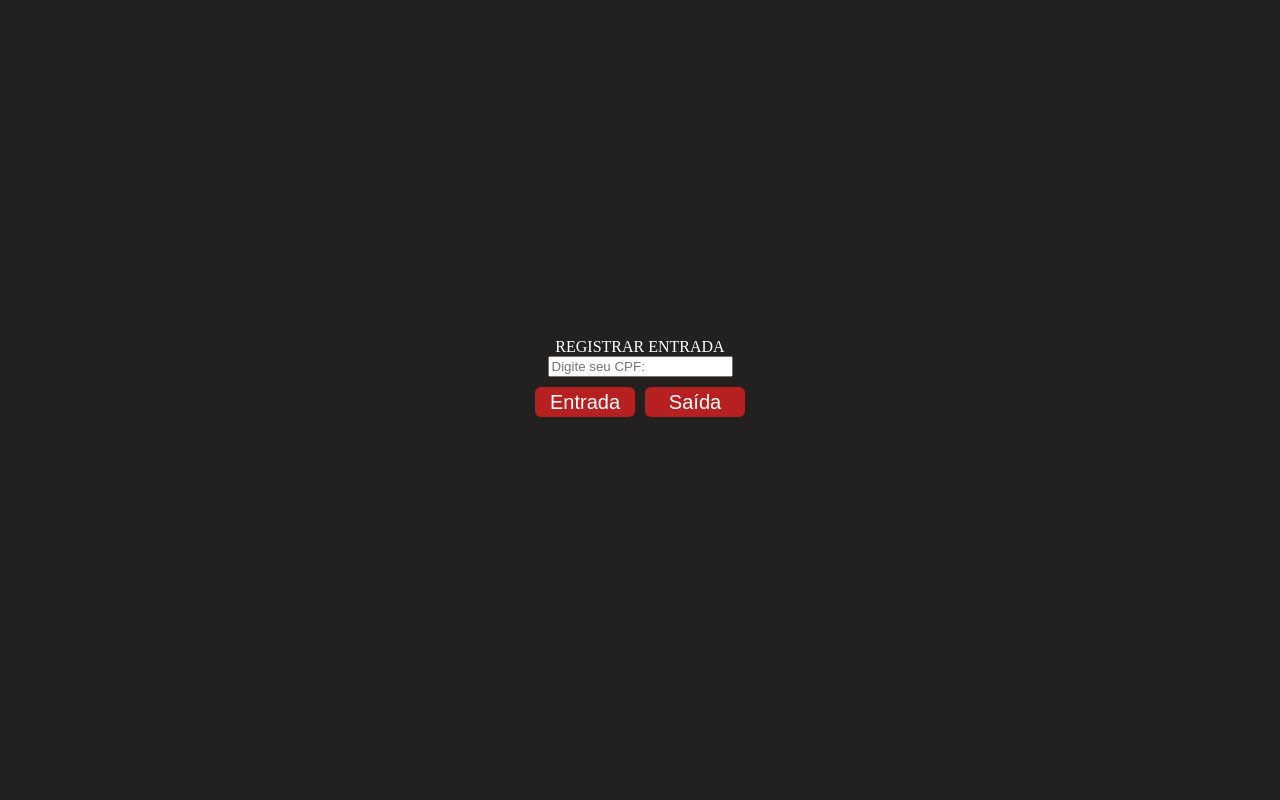
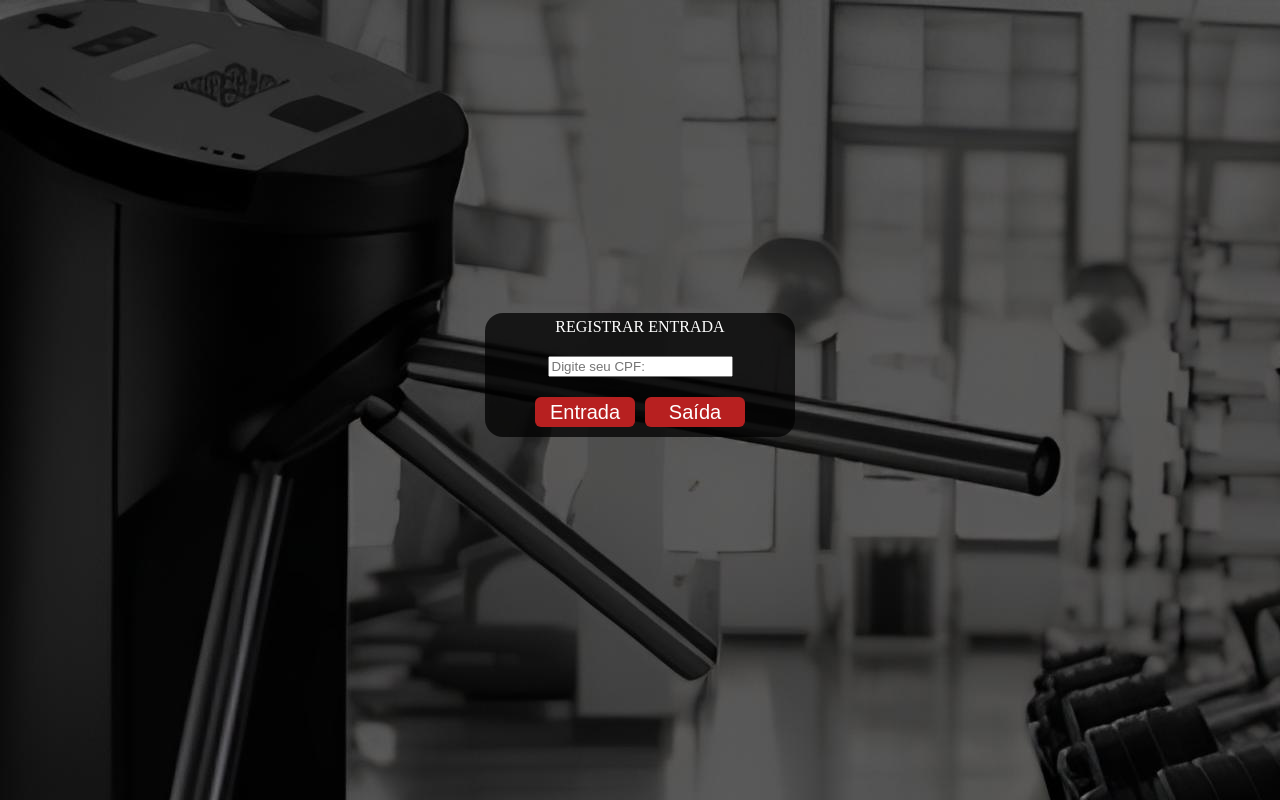
Before and after one commit to brunomartinsr/projeto-integrador2, a website with bundled scripts: page Sistema_catraca/frontend/catraca.html in a window 1280 px wide. Built offline with nearby package versions, Linux system fonts and the light colour scheme.

Commit message:
Atualizando Front Catraca

```diff
--- a/Sistema_catraca/frontend/catraca.css
+++ b/Sistema_catraca/frontend/catraca.css
@@ -1,5 +1,5 @@
 body {
-    background: rgb(35, 32, 32);
+    background-image: url(/Sistema_catraca/imagem/catraca\ academia\ \(1\).jpg);
     margin: 0;
     display: flex;
     flex-direction: column;
@@ -21,12 +21,13 @@ form {
 
 fieldset {
     display: flex;
+    background-color: rgba(0, 0, 0, 0.751);
     border: none;
     border-radius: 18px;
     flex-direction: column;
     justify-items: center;
     align-items: center;
-    width: 300px;
+    width: 120%;
 }
 
 #label_input {
@@ -36,8 +37,11 @@ fieldset {
     font-family: Arial, Helvetica;
     width: 100%;
     box-sizing: border-box;
+    margin-top: 20px;
 }
-
+#cpf_input{
+    margin-top: 20px;
+}
 #catraca {
     cursor: pointer;
     margin-top: 20px;
@@ -70,6 +74,7 @@ div {
     font-size: 20px;
     cursor: pointer;
     transition: background-color 0.3s ease;
+    margin-top: 20px;
 }
 
 #entrada, #saida {
--- a/Sistema_catraca/frontend/catraca.html
+++ b/Sistema_catraca/frontend/catraca.html
@@ -8,7 +8,7 @@
     <title>Catraca</title>
   </head>
   <body>
-    <form>
+    <form id="cadastroForm" method="post">
       <fieldset>
         <labe id="label_cpf">REGISTRAR ENTRADA</labe>
         <input
@@ -17,11 +17,12 @@
           placeholder="Digite seu CPF:"
           required
         />
-      </fieldset>
-      <div class="controles">
+        <div class="controles">
         <button id="entrada" class="button">Entrada</button>
         <button id="saida" class="button">Saída</button>
       </div>
+      </fieldset>
+
     </form>
   </body>
 </html>
```
Also changed, not shown: Sistema_catraca/imagem/catraca academia (1).jpg (added).
